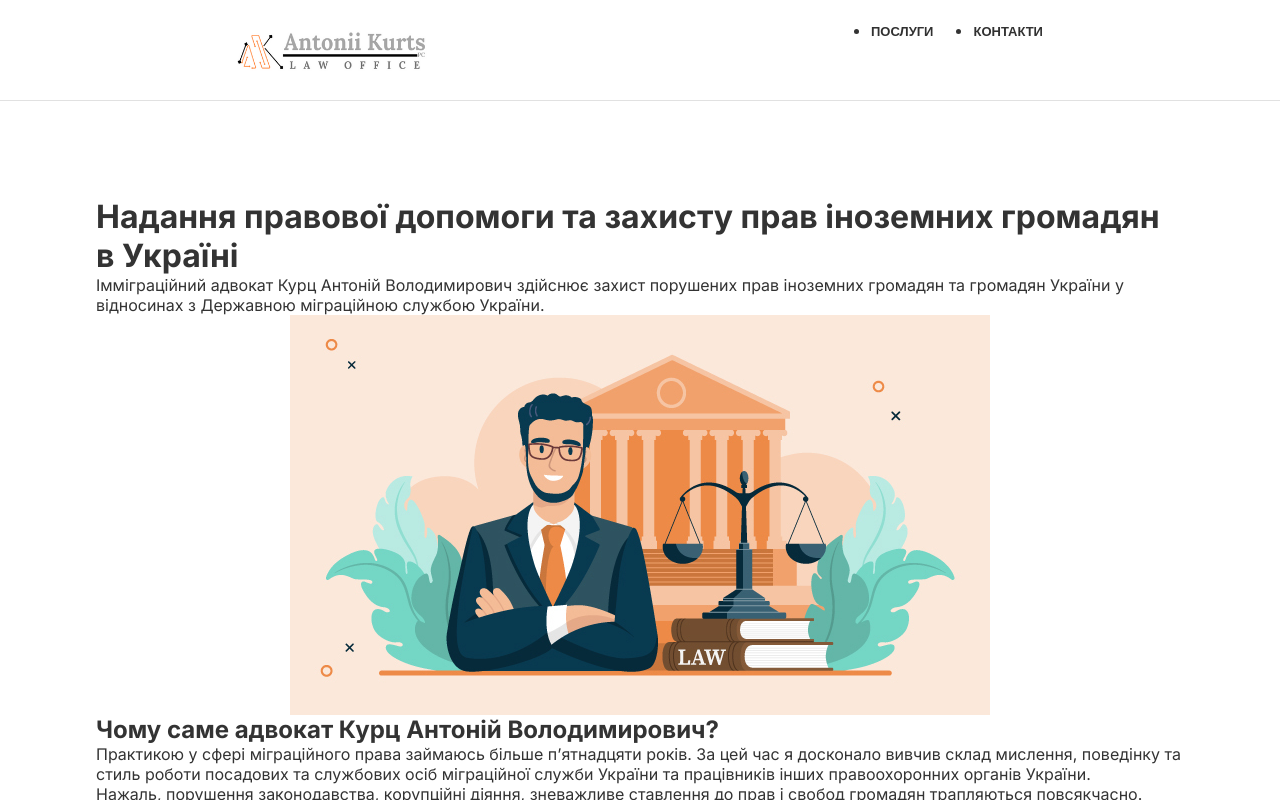
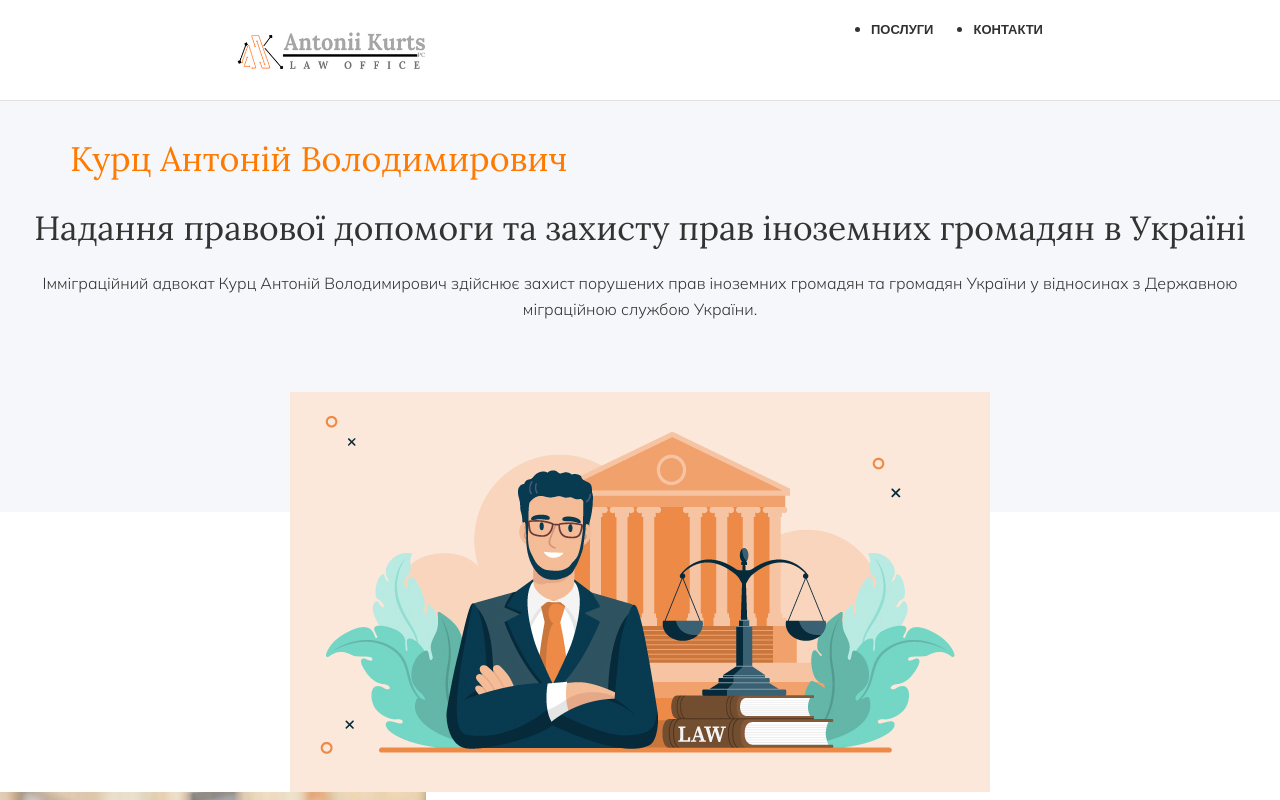
Before and after one commit to IraMira333/next-lawyer, a Next.js app: page / in a window 1280 px wide. Built offline with nearby package versions, Linux system fonts and the light colour scheme.

Commit message:
Added styles to HomePage

```diff
--- a/src/app/globals.css
+++ b/src/app/globals.css
@@ -30,6 +30,7 @@ body {
   max-width: 100vw;
   overflow-x: hidden;
   height: 100%;
+  font-family: var(--font-poppins);
 }
 
 body {
--- a/src/app/layout.tsx
+++ b/src/app/layout.tsx
@@ -1,12 +1,31 @@
 import type { Metadata } from "next";
-import { Inter } from "next/font/google";
+import { Lora, Mulish, Roboto_Condensed } from "next/font/google";
 import "./globals.css";
 
 import Footer from "@/components/Footer/Footer";
 import Header from "@/components/Header/Header";
 import styles from "@/components/Footer/Footer.module.css";
 
-const inter = Inter({ subsets: ["latin"] });
+const lora = Lora({
+  subsets: ["latin"],
+  style: ["normal", "italic"],
+  variable: "--font-lora",
+  display: "swap",
+});
+
+const mulish = Mulish({
+  subsets: ["latin"],
+  weight: ["300", "500"],
+  variable: "--font-mulish",
+  display: "swap",
+});
+const robotoCond = Roboto_Condensed({
+  subsets: ["latin"],
+  weight: ["300", "500"],
+  style: ["normal", "italic"],
+  variable: "--font-robotoCond",
+  display: "swap",
+});
 
 export const metadata: Metadata = {
   title: "Immigration Lawyer",
@@ -22,8 +41,11 @@ export default function RootLayout({
   children: React.ReactNode;
 }) {
   return (
-    <html lang="en">
-      <body className={inter.className}>
+    <html
+      lang="en"
+      className={`${lora.variable} ${mulish.variable} ${robotoCond.variable}`}
+    >
+      <body>
         <div className={styles.wrapperFT}>
           <Header />
           <main className={styles.mainFT}>{children}</main>
--- a/src/app/page.module.css
+++ b/src/app/page.module.css
@@ -3,7 +3,6 @@
   flex-direction: column;
   justify-content: space-between;
   align-items: center;
-  padding: 6rem;
 }
 
 .description {
@@ -208,16 +207,6 @@
   }
 }
 
-@media (prefers-color-scheme: dark) {
-  .vercelLogo {
-    filter: invert(1);
-  }
-
-  .logo {
-    filter: invert(1) drop-shadow(0 0 0.3rem #ffffff70);
-  }
-}
-
 @keyframes rotate {
   from {
     transform: rotate(360deg);
--- /dev/null
+++ b/src/components/Home/Home.module.scss
@@ -0,0 +1,57 @@
+.accentBG {
+  background-color: var(--accent-bgcolor);
+
+  padding: 36px 30px 190px 30px;
+}
+
+.spanTitleHome {
+  color: var(--accent-text-color);
+  font-size: 34px;
+  font-weight: 400;
+  display: block;
+  text-align: start;
+  margin-left: 40px;
+  margin-bottom: 25px;
+}
+.homeTitleH1 {
+  font-family: var(--font-lora);
+  font-size: 33.6px;
+  line-height: 1.3;
+  font-weight: 300;
+  margin-bottom: 20px;
+  text-align: center;
+}
+
+.homeP1 {
+  font-family: var(--font-mulish);
+  font-size: 16px;
+  font-weight: 300;
+  line-height: 1.625;
+
+  text-align: center;
+}
+.firstImage {
+  margin-top: -120px;
+}
+.displayFlex {
+  display: flex;
+  gap: 10px;
+}
+.divWhy {
+  width: 384px;
+}
+.titleWhy {
+  font-family: var(--font-robotoCond);
+  font-size: 24px;
+  font-weight: 500;
+  line-height: 1.3;
+  color: var(--accent-text-color);
+  margin-bottom: 10px;
+  margin-top: 25px;
+}
+.titleBecause {
+  font-family: var(--font-lora);
+  font-style: italic;
+  font-size: 36px;
+  font-weight: 400;
+}
--- a/src/components/Home/Home.tsx
+++ b/src/components/Home/Home.tsx
@@ -1,27 +1,51 @@
 import Image from "next/image";
+import styles from "./Home.module.scss";
 
 const HomePart = () => {
   return (
     <>
       <div>
-        <h1>
-          Надання правової допомоги та захисту прав іноземних громадян в Україні
-        </h1>
-        <p>
-          Імміграційний адвокат Курц Антоній Володимирович здійснює захист
-          порушених прав іноземних громадян та громадян України у відносинах з
-          Державною міграційною службою України.
-        </p>
+        <section className={styles.accentBG}>
+          <h1 className={styles.homeTitleH1}>
+            <span className={styles.spanTitleHome}>
+              Курц Антоній Володимирович
+            </span>
+            Надання правової допомоги та захисту прав іноземних громадян в
+            Україні
+          </h1>
+          <p className={styles.homeP1}>
+            Імміграційний адвокат Курц Антоній Володимирович здійснює захист
+            порушених прав іноземних громадян та громадян України у відносинах з
+            Державною міграційною службою України.
+          </p>
+        </section>
       </div>
       <Image
         src="/choosing-career-types-of-lawyers.jpg"
         alt="Lawyer Photo"
         width={700}
         height={400}
+        className={styles.firstImage}
       />
 
       <section>
-        <h2>Чому саме адвокат Курц Антоній Володимирович?</h2>
+        <div className={styles.displayFlex}>
+          <Image
+            src="/ak-second-photo.jpeg"
+            alt="Lawyer Photo"
+            width={426}
+            height={284}
+            className={styles.secondImage}
+          />
+          <div className={styles.divWhy}>
+            <h2 className={styles.titleWhy}>
+              ЧOMY КУРЦ АНТОНІЙ ВОЛОДИМИРОВИЧ?
+            </h2>
+            <h3 className={styles.titleBecause}>
+              - Я впевнений, я маю силу і знання вам допомогти...
+            </h3>
+          </div>
+        </div>
         <p>
           Практикою у сфері міграційного права займаюсь більше п’ятнадцяти
           років. За цей час я досконало вивчив склад мислення, поведінку та
@@ -34,7 +58,6 @@ const HomePart = () => {
           відчувають себе безпомічними та розгубленими перед свавіллям
           посадовців. На цей час я вже не можу спокійно дивитись на цей жах.
         </p>
-        <p>Я впевнений, я маю силу і знання вам допомогти.</p>
       </section>
       <section>
         <h2>КОМУ Я НАДАЮ ПРАВОВУ ДОПОМОГУ </h2>
```
Also changed, not shown: package.json (+4 -3 lines), public/ak-second-photo.jpeg (added), 1 other file (tests, documents, lock files or other folders).
